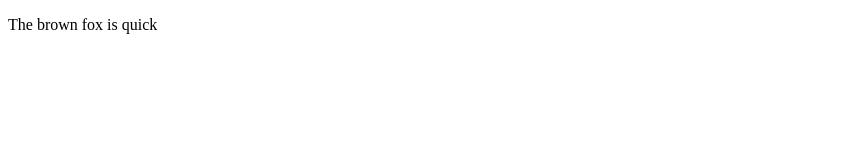
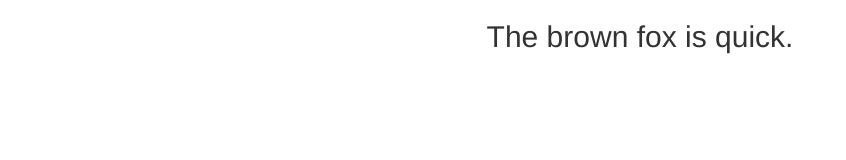
Before and after one commit to hdcoulson/Typing-Test, a plain HTML site: page issue1/index.html in a window 1280 px wide. Shown: the whole page, without its empty margins (0-846 px from the left). Drawn offline with nearby package versions, Linux system fonts and the light colour scheme.

Commit message:
Updated index.html to include bootstrap famework

```diff
--- a/issue1/index.html
+++ b/issue1/index.html
@@ -1,11 +1,19 @@
 <!DOCTYPE html>
 <html>
   <head>
-    <meta charset="utf-8"/>
-    <title>Typing Test</title>
+    <meta charset="utf-8">
+    <title>Typing-test</title>
+    <link rel="stylesheet" href="default.css"/>
+    <link rel="stylesheet" href="https://maxcdn.bootstrapcdn.com/bootstrap/3.3.7/css/bootstrap.min.css" integrity="sha384-BVYiiSIFeK1dGmJRAkycuHAHRg32OmUcww7on3RYdg4Va+PmSTsz/K68vbdEjh4u" crossorigin="anonymous">
   </head>
   <body>
-    <div id="text"></div>
-    <script src ="main.js"></script>
+  <div class="container">
+    <div class="row">
+      <div id="sentence" class="col-xs-12">
+      <h2 class="text-center"></h2>
+      </div>
+    </div>
+  </div>
+  <script src= "main.js"></script>
   </body>
 </html>
--- a/issue1/main.js
+++ b/issue1/main.js
@@ -1,6 +1,7 @@
 window.onload = function() {
-  var sentence = document.createElement("p");
-  var sentenceText = document.createTextNode("The brown fox is quick");
-  sentence.appendChild(sentenceText);
-  document.body.appendChild(sentence);
-  }
+var testSentence = document.createElement('h2');
+var testText  = document.createTextNode('The brown fox is quick.');
+testSentence.appendChild(testText);
+var position = document.getElementsByClassName('text-center')[0];
+position.appendChild(testSentence)
+}
```
